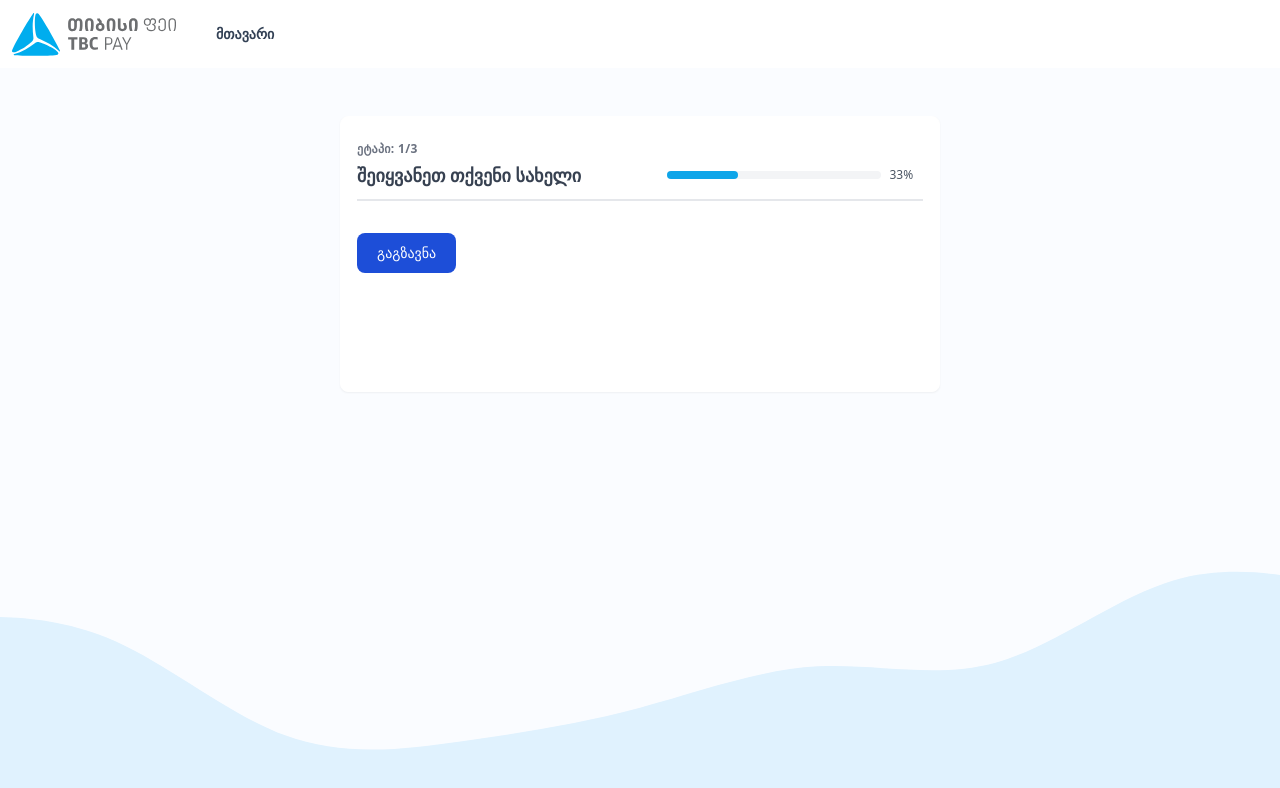
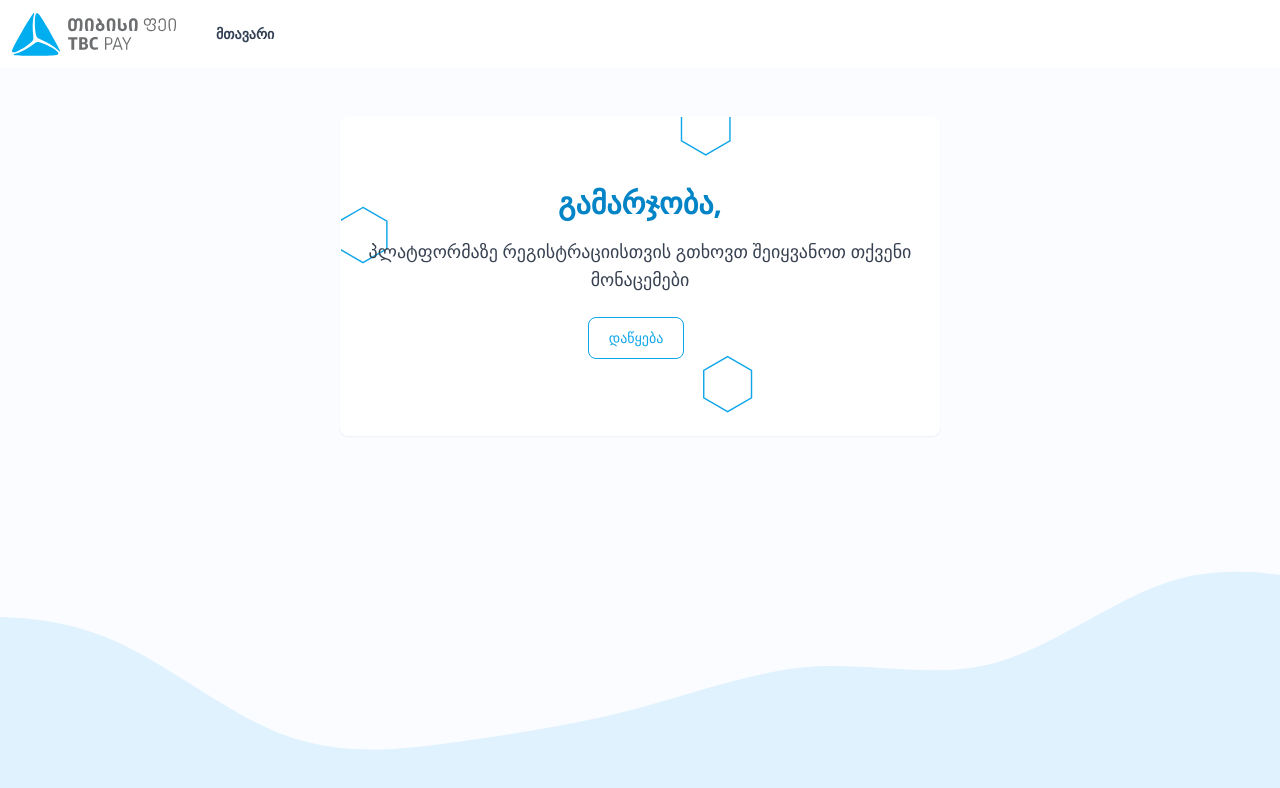
Before and after one commit to Ninunutsi/multi-step-form, a React (Vite) app: page / in a window 1280 px wide. Shown: the top 788 px of the page. Built offline with nearby package versions, Linux system fonts and the light colour scheme.

Commit message:
feat/adding form step component, passwordInput component and form navigation compoenent. FIX/store.ts

```diff
--- a/src/components/Form/Form.tsx
+++ b/src/components/Form/Form.tsx
@@ -5,6 +5,7 @@ import { schema } from '../../schema/schema'
 import ProgressTracker from '../ProgressTracker'
 import FormStep from '../FormStep'
 import { useFormStore } from '../../store'
+import Introduction from '../Introduction'
 
 const steps = [
   { label: 'სახელი:', name: 'name', isPassword: false },
@@ -23,6 +24,7 @@ const Form = () => {
     formState: { errors },
   } = methods
   const step = useFormStore((state) => state.step)
+  if (step == 0) return <Introduction />
   return (
     <FormProvider {...methods}>
       <div className="sm:w-90 md:w-[70vw] lg:w-[600px] mx-auto  p-4 bg-white border border-white rounded-lg shadow-sm my-12">
@@ -44,16 +46,6 @@ const Form = () => {
                 />
               ) : null,
             )}
-
-          {errors.root && (
-            <div className="text-red-500">{errors.root.message}</div>
-          )}
-          <button
-            type="button"
-            className="text-white bg-blue-700 hover:bg-blue-800 focus:ring-4 my-2 focus:ring-blue-300 font-medium rounded-lg text-sm px-5 py-2.5 me-2 mb-2 dark:bg-blue-600 dark:hover:bg-blue-700 focus:outline-none dark:focus:ring-blue-800"
-          >
-            გაგზავნა
-          </button>
         </form>
       </div>
     </FormProvider>
--- a/src/components/FormStep/FormStep.tsx
+++ b/src/components/FormStep/FormStep.tsx
@@ -1,7 +1,13 @@
 import React, { useEffect } from 'react'
 import { useFormContext } from 'react-hook-form'
 import PasswordInput from '../Password'
+import Rules from '../Rules'
 import FormNavigation from '../FormNavigation'
+
+// This component is used within a form and has different behavior when the input type is "password".
+// In addition to the standard input handling, it displays password rules to guide the user in creating a strong password.
+// The PasswordInput component is separated to encapsulate the password toggle functionality, keeping the component well-structured.
+// This approach enhances maintainability by preventing the main form step component from becoming too large and complex.
 
 type InputName = 'name' | 'email' | 'password' | string
 
@@ -34,6 +40,12 @@ const FormStep: React.FC<FormStepProps> = ({
 
   return (
     <div>
+      {password && (
+        <Rules
+          description="თქვენი უსაფრთხოებისთვის შეიყვანეთ პაროლი რომელიც შეიცავს:"
+          rules={['ლათინურ ასოებს', 'რიცხვებს', 'სიმბოლოებს']}
+        />
+      )}
       <label
         htmlFor={name}
         className="block font-medium mb-2 text-sm text-slate-600"
--- a/src/components/Introduction/Introduction.tsx
+++ b/src/components/Introduction/Introduction.tsx
@@ -1,4 +1,6 @@
+import { useFormStore } from '../../store'
 import AnimatedWrapper from '../Animation'
+import Button from '../Button'
 
 const Introduction = () => {
   return (
@@ -8,12 +10,12 @@ const Introduction = () => {
         <p className="text-lg text-gray-700 mb-6 text-center">
           პლატფორმაზე რეგისტრაციისთვის გთხოვთ შეიყვანოთ თქვენი მონაცემები
         </p>
-        <button
-          type="button"
-          className="text-white bg-blue-700 hover:bg-blue-800 focus:ring-4 my-2 focus:ring-blue-300 font-medium rounded-lg text-sm px-5 py-2.5 me-2 mb-2 dark:bg-blue-600 dark:hover:bg-blue-700 focus:outline-none dark:focus:ring-blue-800"
+        <Button
+          className="bg-transparent border border-sky-500 text-sky-500 hover:bg-sky-50"
+          onClick={() => useFormStore.getState().setStep(1)}
         >
           დაწყება
-        </button>
+        </Button>
       </div>
     </AnimatedWrapper>
   )
--- /dev/null
+++ b/src/components/Rules/Rules.tsx
@@ -0,0 +1,21 @@
+import React from 'react'
+
+interface rulesI {
+  description: string
+  rules: string[]
+}
+
+const Rules: React.FC<rulesI> = ({ description, rules }) => {
+  return (
+    <div className="text-slate-600 mb-4 text-xs">
+      {description}
+      <ul className="list-disc text-xs ml-4 mt-2">
+        {rules.map((rule, index) => (
+          <li key={index}>{rule}</li>
+        ))}
+      </ul>
+    </div>
+  )
+}
+
+export default Rules
--- /dev/null
+++ b/src/components/Rules/index.ts
@@ -0,0 +1 @@
+export { default } from "./Rules";
--- a/src/store.ts
+++ b/src/store.ts
@@ -1,8 +1,20 @@
 import { create } from 'zustand'
+
+type FormFieldsI = {
+  username: string
+  password: string
+  email: string
+}
 
 type FormType = {
   step: number
   setStep: (step: number) => void
+  handleNext: (
+    trigger: (name: string) => Promise<boolean>,
+    name: string,
+  ) => Promise<void>
+  handlePrev: () => void
+  handleSubmitForm: (data: FormFieldsI) => Promise<void>
 }
 
 export const useFormStore = create<FormType>((set) => ({
@@ -10,4 +22,31 @@ export const useFormStore = create<FormType>((set) => ({
   setStep: (newStep: number) => {
     set({ step: newStep })
   },
+  //goes to next step only when the input value is correct
+  handleNext: async (trigger, name) => {
+    const isValid = await trigger(name)
+    set((state) => {
+      const newStep = isValid
+        ? state.step < 3
+          ? state.step + 1
+          : 4
+        : state.step
+      return { step: newStep }
+    })
+  },
+  // goes to previous step
+  handlePrev: () => {
+    set((state) => ({
+      step: state.step > 1 ? state.step - 1 : state.step,
+    }))
+  },
+  handleSubmitForm: async (data: FormFieldsI) => {
+    try {
+      //to mock loading
+      await new Promise((resolve) => setTimeout(resolve, 300))
+      console.log('Form data submitted successfully:', data)
+    } catch (error) {
+      console.error('Error submitting form:', error)
+    }
+  },
 }))
```
Also changed, not shown: src/components/FormNavigation/FormNavigation.tsx (+24 -23 lines).
